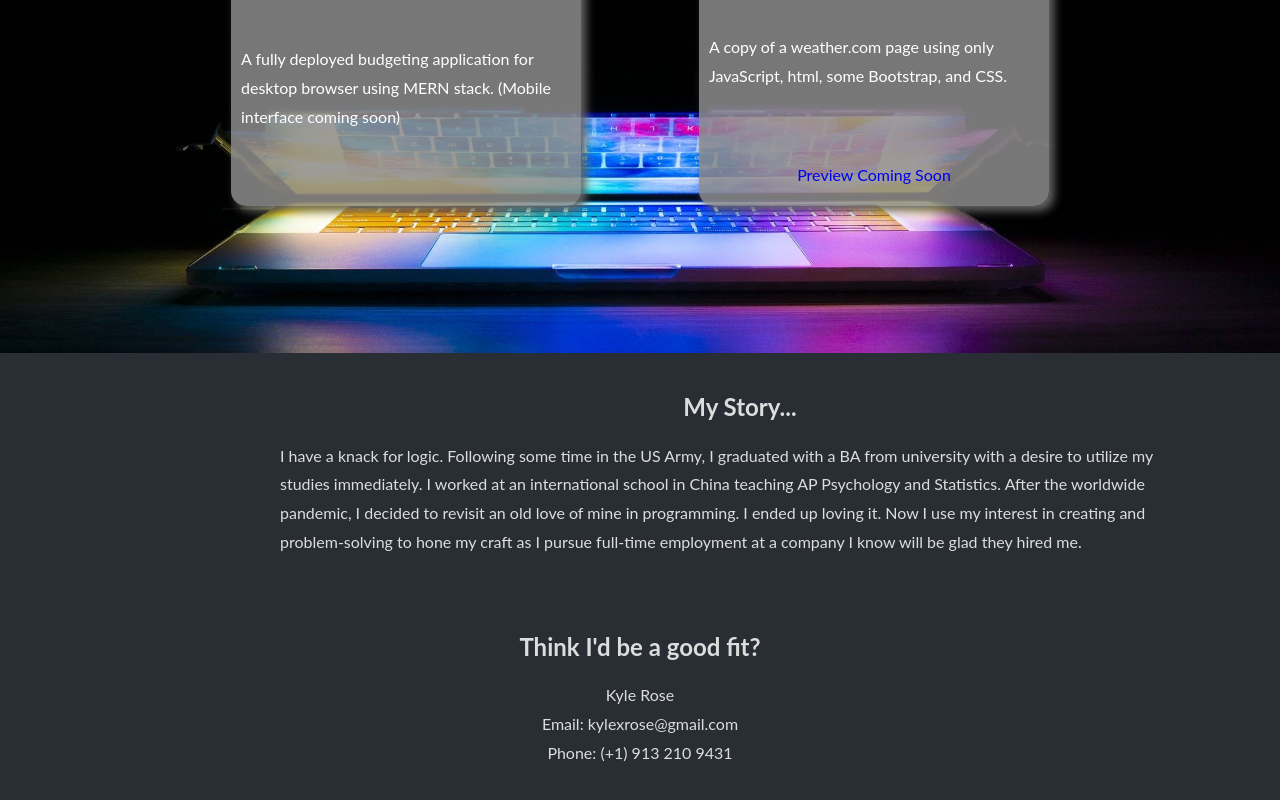
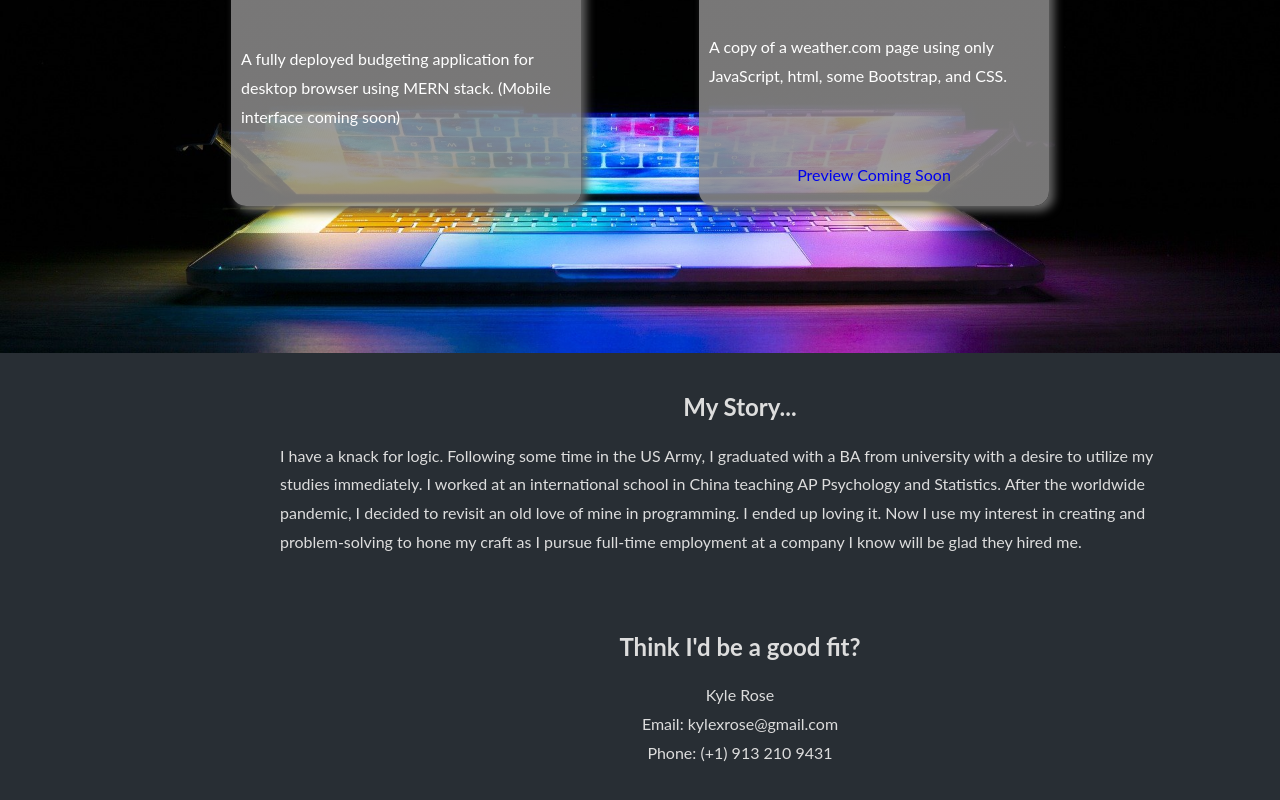
Before and after one commit to kylexrose/PersonalWebsite, a React (Create React App) app: page / in a window 1280 px wide. Shown: the part 2127-2927 px from the top of the page. Built offline with nearby package versions, Linux system fonts and the light colour scheme.

Commit message:
fixed allignmemnt in the contact section

```diff
--- a/src/App.css
+++ b/src/App.css
@@ -106,6 +106,7 @@ html{
   display: flex;
   flex-wrap: wrap;
   flex-direction: row;
+  margin-left: 200;
   justify-content: space-evenly;
 }
 
@@ -147,7 +148,7 @@ html{
   padding: 10px;
 }
 
-#about h2{
+section h2{
   margin-left: 200px;
 
 }
@@ -163,5 +164,5 @@ html{
 }
 
 .contactInfo{
-
+  margin-left: 200px;
 }
```
